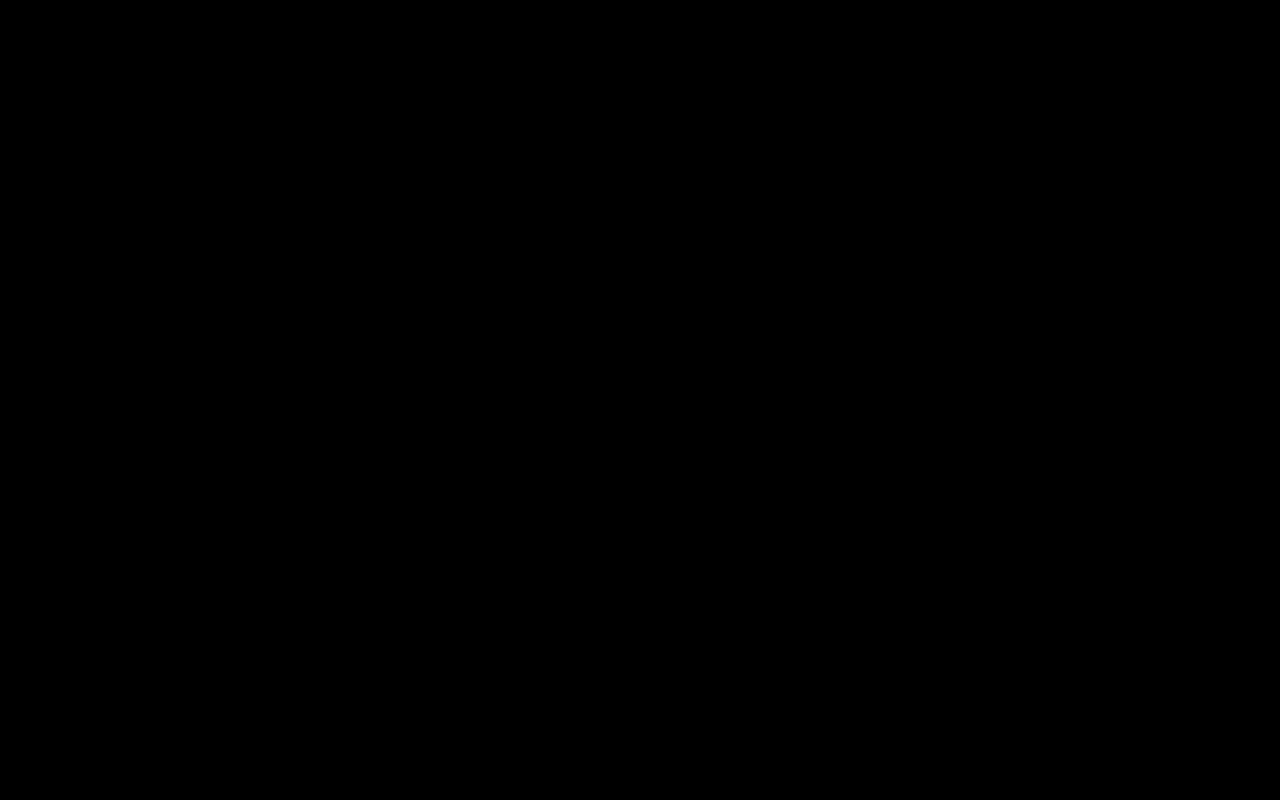
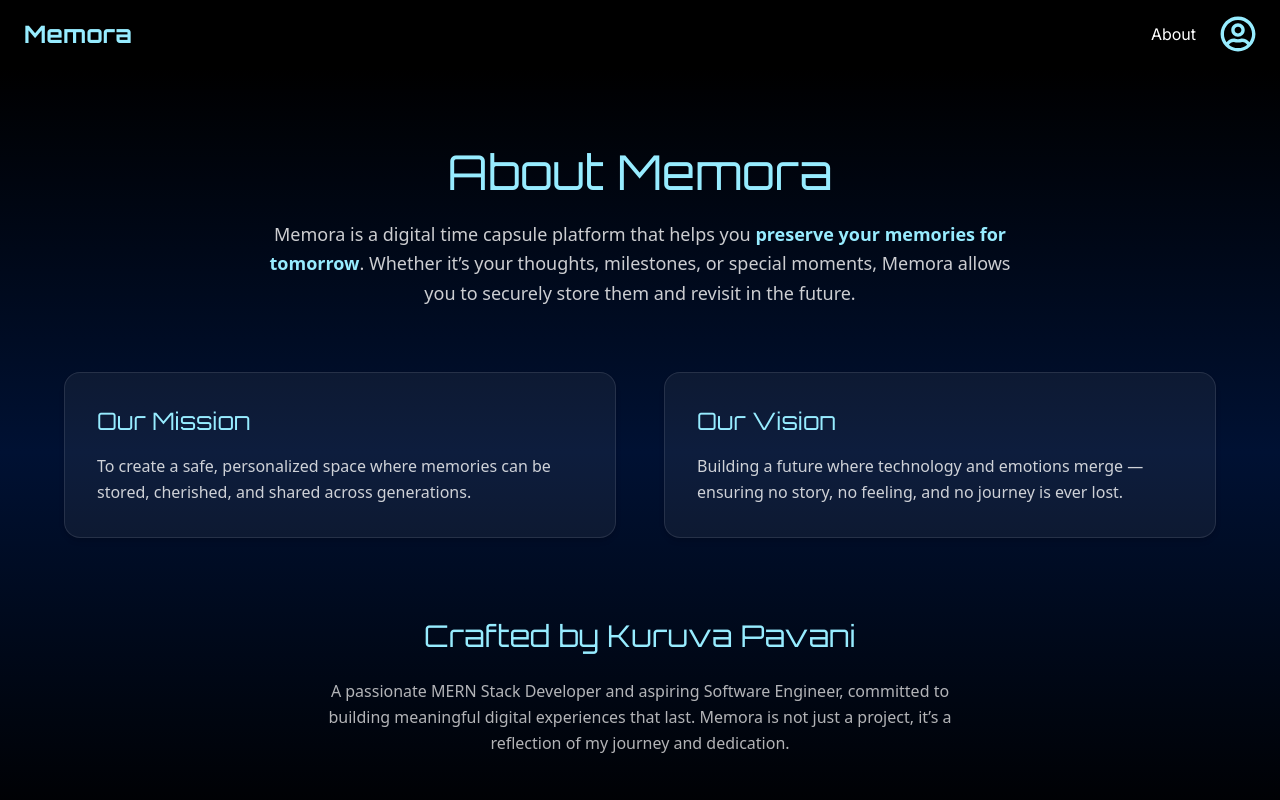
Before and after one commit to kuruvapavani/Memora, a React (Create React App) app in the folder frontend/: page /about in a window 1280 px wide. Before the commit this address had no page. Shown: the top 800 px of the page. Built offline with nearby package versions, Linux system fonts and the light colour scheme; the HTML template or start-up script is replaced by a standard one.

Commit message:
Add About Page

```diff
--- a/frontend/src/App.js
+++ b/frontend/src/App.js
@@ -1,13 +1,15 @@
-import React from 'react';
-import { BrowserRouter as Router, Routes, Route } from 'react-router-dom';
+import React from "react";
+import { BrowserRouter as Router, Routes, Route } from "react-router-dom";
 
-import Home from './pages/Home';
+import Home from "./pages/Home";
+import About from "./pages/About";
 
 const App = () => {
   return (
     <Router>
       <Routes>
         <Route path="/" element={<Home />} />
+        <Route path="/about" element={<About />} />
       </Routes>
     </Router>
   );
--- a/frontend/src/components/Layout.jsx
+++ b/frontend/src/components/Layout.jsx
@@ -6,7 +6,7 @@ const Layout = ({ children }) => {
   return (
     <>
       <Navbar />
-      <main>{children}</main>
+      <main className="min-h-screen">{children}</main>
       <Footer />
     </>
   );
--- a/frontend/src/components/Navbar.jsx
+++ b/frontend/src/components/Navbar.jsx
@@ -36,7 +36,7 @@ const Navbar = () => {
 
             {/* Dropdown menu */}
             {menuOpen && (
-              <div className="absolute right-0 mt-2 w-48 bg-black text-white rounded-lg shadow-lg overflow-hidden">
+              <div className="absolute right-0 mt-2 w-48 bg-black text-white rounded-lg shadow-lg overflow-hidden z-10">
                 <Link
                   to="/dashboard"
                   className="block px-4 py-2 hover:bg-hero hover:text-black transition"
--- /dev/null
+++ b/frontend/src/pages/About.jsx
@@ -0,0 +1,58 @@
+// src/pages/About.jsx
+import React from "react";
+import Layout from "../components/Layout";
+
+const About = () => {
+  return (
+    <Layout>
+      <section className="bg-gradient-to-b from-black via-[#001133] to-black text-white py-20 px-6">
+        <div className="max-w-5xl mx-auto text-center">
+          {/* Heading */}
+          <h1 className="text-4xl md:text-5xl font-orbitron text-hero mb-6">
+            About Memora
+          </h1>
+          <p className="text-lg text-white/80 leading-relaxed max-w-3xl mx-auto">
+            Memora is a digital time capsule platform that helps you{" "}
+            <span className="text-hero font-semibold">
+              preserve your memories for tomorrow
+            </span>
+            . Whether it’s your thoughts, milestones, or special moments,
+            Memora allows you to securely store them and revisit in the future.
+          </p>
+        </div>
+
+        {/* Mission / Vision Section */}
+        <div className="mt-16 grid grid-cols-1 md:grid-cols-2 gap-12 max-w-6xl mx-auto">
+          <div className="bg-white/5 p-8 rounded-2xl shadow-md border border-white/10 hover:border-hero transition-all duration-300">
+            <h2 className="text-2xl font-orbitron text-hero mb-4">Our Mission</h2>
+            <p className="text-white/80 leading-relaxed">
+              To create a safe, personalized space where memories can be stored,
+              cherished, and shared across generations.
+            </p>
+          </div>
+          <div className="bg-white/5 p-8 rounded-2xl shadow-md border border-white/10 hover:border-hero transition-all duration-300">
+            <h2 className="text-2xl font-orbitron text-hero mb-4">Our Vision</h2>
+            <p className="text-white/80 leading-relaxed">
+              Building a future where technology and emotions merge —
+              ensuring no story, no feeling, and no journey is ever lost.
+            </p>
+          </div>
+        </div>
+
+        {/* Team / Credits Section */}
+        <div className="mt-20 text-center">
+          <h2 className="text-2xl md:text-3xl font-orbitron text-hero mb-6">
+            Crafted by Kuruva Pavani
+          </h2>
+          <p className="text-white/70 max-w-2xl mx-auto leading-relaxed">
+            A passionate MERN Stack Developer and aspiring Software Engineer,
+            committed to building meaningful digital experiences that last.
+            Memora is not just a project, it’s a reflection of my journey and dedication.
+          </p>
+        </div>
+      </section>
+    </Layout>
+  );
+};
+
+export default About;
```
